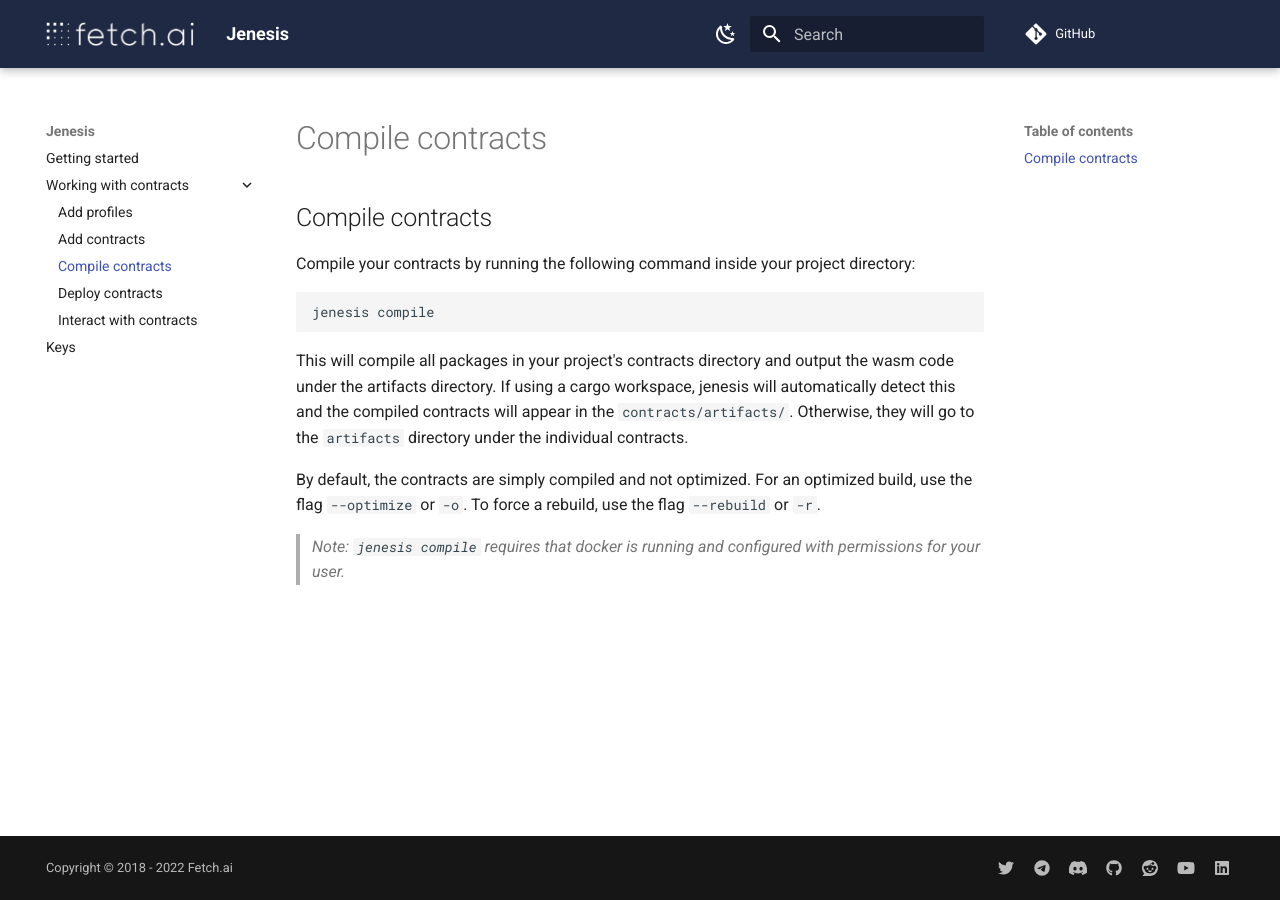
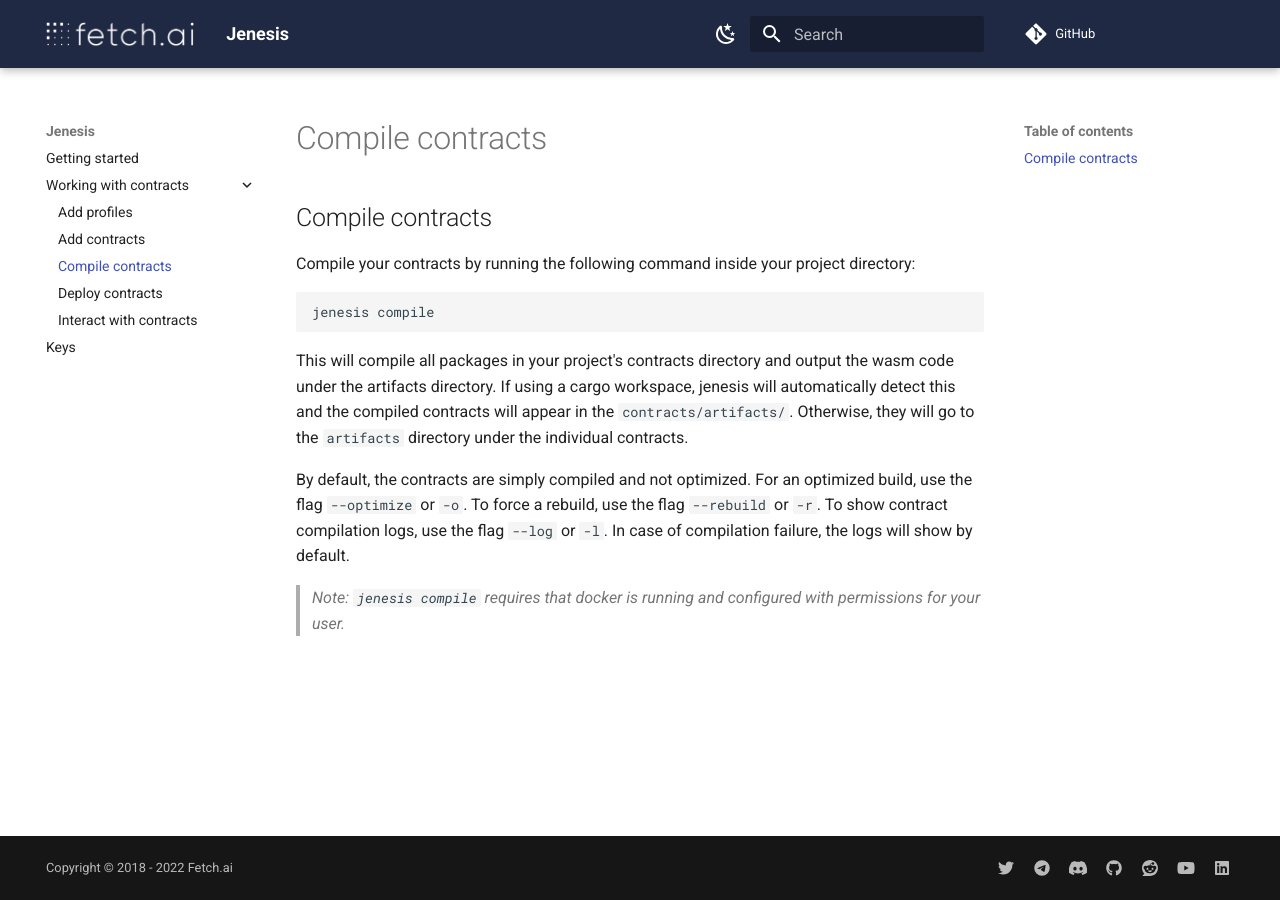
Before and after one commit to fetchai/jenesis, an MkDocs documentation site: the page built from docs/compile-contracts.md, in a window 1280 px wide. Built offline with MkDocs 1.6.1 and Material for MkDocs 9.7.7, drawn with Linux system fonts in a browser that asks for light colours; comment, search, counter and statistics services are not loaded.

Commit message:
docs: added logs info

````diff
--- a/docs/compile-contracts.md
+++ b/docs/compile-contracts.md
@@ -8,6 +8,6 @@
 ```
 This will compile all packages in your project's contracts directory and output the wasm code under the artifacts directory. If using a cargo workspace, jenesis will automatically detect this and the compiled contracts will appear in the `contracts/artifacts/`. Otherwise, they will go to the `artifacts` directory under the individual contracts.
 
-By default, the contracts are simply compiled and not optimized. For an optimized build, use the flag `--optimize` or `-o`. To force a rebuild, use the flag `--rebuild` or `-r`.
+By default, the contracts are simply compiled and not optimized. For an optimized build, use the flag `--optimize` or `-o`. To force a rebuild, use the flag `--rebuild` or `-r`. To show contract compilation logs, use the flag `--log` or `-l`. In case of compilation failure, the logs will show by default.
 
 > *Note: ```jenesis compile``` requires that docker is running and configured with permissions for your user.*
````
